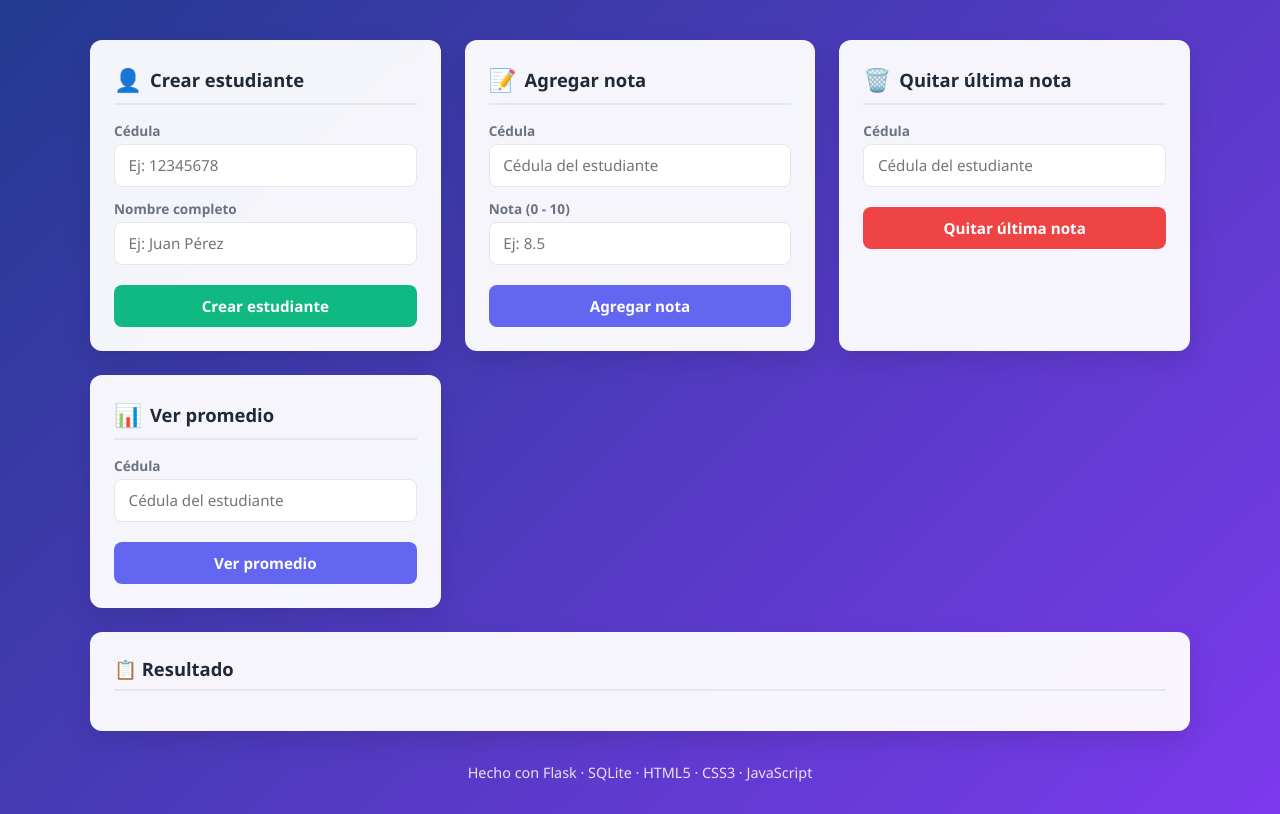
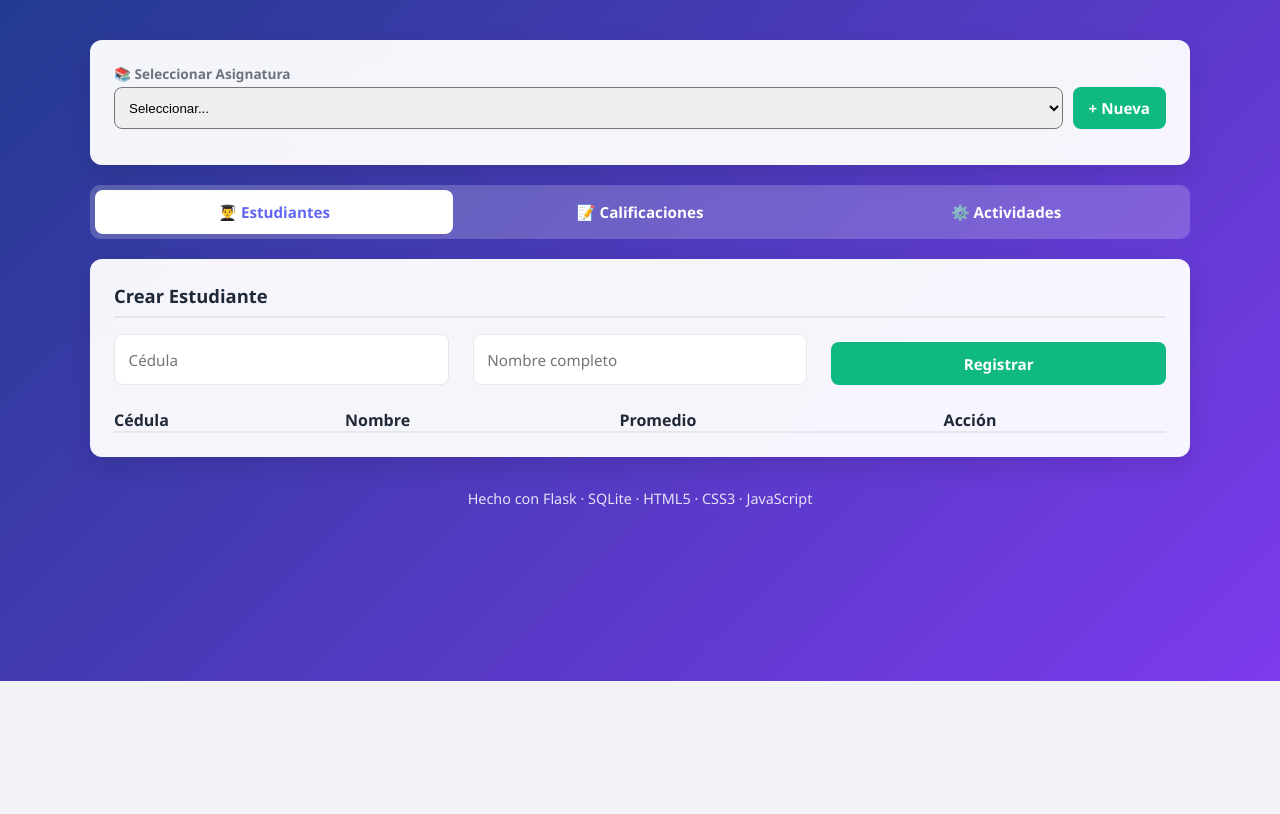
Before and after one commit to kevingarces315956/Sistema-de-notas-universitario, a Flask app: page / in a window 1280 px wide. Shown: the part 119-933 px from the top of the page. After the commit the page ends 800 px from the top, so only its background shows below. Run offline with Flask 3, Linux system fonts and the light colour scheme; data that the repository does not hold is empty.

Commit message:
funcionalidad(lanzamiento): v3.0.0 - lanzamiento de arquitectura híbrida con calificación ponderada y soporte para múltiples materias

```diff
--- a/mi_universidad/app.py
+++ b/mi_universidad/app.py
@@ -43,6 +43,7 @@ def init_db():
                       FOREIGN KEY(estudiante_id) REFERENCES estudiantes(id),
                       FOREIGN KEY(tipo_nota_id) REFERENCES tipos_nota(id))''')
         conn.commit()
+    print(f"Base de datos inicializada en: {os.path.abspath(DB_PATH)}")
 
 init_db()
 
--- a/mi_universidad/static/css/styles.css
+++ b/mi_universidad/static/css/styles.css
@@ -14,6 +14,33 @@
     --shadow: 0 10px 25px rgba(0, 0, 0, 0.1);
     --shadow-hover: 0 15px 35px rgba(0, 0, 0, 0.15);
     --radius: 12px;
+}
+
+/* ========== Tabs ========== */
+.tabs {
+    display: flex;
+    gap: 8px;
+    margin-bottom: 20px;
+    background: rgba(255, 255, 255, 0.2);
+    padding: 5px;
+    border-radius: 10px;
+}
+
+.tab-btn {
+    flex: 1;
+    padding: 12px;
+    background: transparent;
+    border: none;
+    color: white;
+    font-weight: 600;
+    cursor: pointer;
+    border-radius: 8px;
+    margin-top: 0;
+}
+
+.tab-btn.active {
+    background: white;
+    color: var(--primary);
 }
 
 /* ========== Reset / Base ========== */
@@ -53,6 +80,18 @@ body {
 .header p {
     font-size: 1.1rem;
     opacity: 0.9;
+}
+
+/* ========== Modals ========== */
+.modal {
+    display: none;
+    position: fixed;
+    top: 0; left: 0;
+    width: 100%; height: 100%;
+    background: rgba(0,0,0,0.6);
+    justify-content: center;
+    align-items: center;
+    z-index: 1000;
 }
 
 /* ========== Grid de cards ========== */
--- a/mi_universidad/static/js/app.js
+++ b/mi_universidad/static/js/app.js
@@ -232,3 +232,25 @@ function cambiarPestana(panelId) {
 
 function mostrarModal() { $('modalAsignatura').style.display = 'flex'; }
 function cerrarModal() { $('modalAsignatura').style.display = 'none'; }
+
+function mostrarModalEditar(id, nombre, porcentaje) {
+    $('editActId').value = id;
+    $('editActNombre').value = nombre;
+    $('editActPorcentaje').value = porcentaje;
+    $('modalEditarActividad').style.display = 'flex';
+}
+
+function cerrarModalEditar() {
+    $('modalEditarActividad').style.display = 'none';
+}
+
+async function guardarEdicionActividad() {
+    const id = $('editActId').value;
+    const nombre = $('editActNombre').value.trim();
+    const porcentaje = parseFloat($('editActPorcentaje').value);
+    await apiRequest(`/tipo_nota/${id}`, { method: 'PUT', body: JSON.stringify({ nombre, porcentaje }) });
+    cerrarModalEditar();
+    cargarActividades();
+    cargarEstudiantes();
+    showToast('Actividad actualizada', 'success');
+}
--- a/mi_universidad/templates/index.html
+++ b/mi_universidad/templates/index.html
@@ -15,56 +15,78 @@
             <p>Gestiona estudiantes, notas y promedios de forma sencilla</p>
         </header>
 
-        <section class="grid">
-            <div class="card">
-                <h3><span class="icon">👤</span> Crear estudiante</h3>
+        <div class="card" style="margin-bottom: 20px;">
             <div class="field">
-                    <label for="cedula">Cédula</label>
-                    <input type="text" id="cedula" placeholder="Ej: 12345678">
+                <label>📚 Seleccionar Asignatura</label>
+                <div style="display: flex; gap: 10px;">
+                    <select id="selectAsignatura" style="flex: 1; padding: 10px; border-radius: 8px;"></select>
+                    <button onclick="mostrarModal()" class="btn-success" style="width: auto; margin: 0;">+ Nueva</button>
                 </div>
-                <div class="field">
-                    <label for="nombre">Nombre completo</label>
-                    <input type="text" id="nombre" placeholder="Ej: Juan Pérez">
             </div>
-                <button id="btn-crear" class="btn-success">Crear estudiante</button>
         </div>
 
-            <div class="card">
-                <h3><span class="icon">📝</span> Agregar nota</h3>
-                <div class="field">
-                    <label for="notaCedula">Cédula</label>
-                    <input type="text" id="notaCedula" placeholder="Cédula del estudiante">
-                </div>
-                <div class="field">
-                    <label for="notaValor">Nota (0 - 10)</label>
-                    <input type="number" id="notaValor" placeholder="Ej: 8.5" min="0" max="10" step="0.1">
-                </div>
-                <button id="btn-agregar-nota">Agregar nota</button>
+        <div class="tabs">
+            <button class="tab-btn active" onclick="cambiarPestana('panelEstudiantes')">👨‍🎓 Estudiantes</button>
+            <button class="tab-btn" onclick="cambiarPestana('panelNotas')">📝 Calificaciones</button>
+            <button class="tab-btn" onclick="cambiarPestana('panelActividades')">⚙️ Actividades</button>
         </div>
 
-            <div class="card">
-                <h3><span class="icon">🗑️</span> Quitar última nota</h3>
-                <div class="field">
-                    <label for="quitarCedula">Cédula</label>
-                    <input type="text" id="quitarCedula" placeholder="Cédula del estudiante">
+        <div id="panelEstudiantes" class="panel card">
+            <h3>Crear Estudiante</h3>
+            <div class="grid">
+                <input type="text" id="estCedula" placeholder="Cédula">
+                <input type="text" id="estNombre" placeholder="Nombre completo">
+                <button onclick="crearEstudiante()" class="btn-success">Registrar</button>
             </div>
-                <button id="btn-quitar" class="btn-danger">Quitar última nota</button>
+            <table id="tablaEstudiantes" style="width: 100%; margin-top: 20px; border-collapse: collapse;">
+                <thead>
+                    <tr style="text-align: left; border-bottom: 2px solid var(--border);">
+                        <th>Cédula</th><th>Nombre</th><th>Promedio</th><th>Acción</th>
+                    </tr>
+                </thead>
+                <tbody></tbody>
+            </table>
         </div>
 
+        <div id="panelNotas" class="panel card" style="display: none;">
+            <h3>Gestionar Calificaciones</h3>
+            <select id="selectEstudianteNota" style="width: 100%; margin-bottom: 15px; padding: 10px;"></select>
+            <div id="actividadesNotas"></div>
+        </div>
+
+        <div id="panelActividades" class="panel card" style="display: none;">
+            <h3>Configurar Actividades (Porcentajes)</h3>
+            <div class="grid">
+                <input type="text" id="actNombre" placeholder="Nombre (ej: Parcial 1)">
+                <input type="number" id="actPorcentaje" placeholder="Porcentaje (ej: 30)" min="0" max="100">
+                <button onclick="agregarActividad()" class="btn-success">Añadir</button>
+            </div>
+            <div id="totalPorcentajeMsg" style="margin-top: 10px;"></div>
+            <table id="tablaActividades" style="width: 100%; margin-top: 15px;">
+                <thead><tr><th>Actividad</th><th>Peso</th><th>Acción</th></tr></thead>
+                <tbody></tbody>
+            </table>
+        </div>
+
+        <div id="modalAsignatura" class="modal">
             <div class="card">
-                <h3><span class="icon">📊</span> Ver promedio</h3>
-                <div class="field">
-                    <label for="verCedula">Cédula</label>
-                    <input type="text" id="verCedula" placeholder="Cédula del estudiante">
+                <h3>Nueva Asignatura</h3>
+                <input type="text" id="nuevaAsignatura" placeholder="Nombre de la materia">
+                <button onclick="crearAsignatura()" class="btn-success">Crear</button>
+                <button onclick="cerrarModal()" class="btn-danger">Cancelar</button>
             </div>
-                <button id="btn-ver">Ver promedio</button>
         </div>
-        </section>
 
-        <section class="result-card">
-            <h3>📋 Resultado</h3>
-            <div id="resultado"></div>
-        </section>
+        <div id="modalEditarActividad" class="modal">
+            <div class="card">
+                <h3>Editar Actividad</h3>
+                <input type="text" id="editActNombre" placeholder="Nombre">
+                <input type="number" id="editActPorcentaje" placeholder="Porcentaje" step="1" min="0" max="100">
+                <input type="hidden" id="editActId">
+                <button onclick="guardarEdicionActividad()" class="btn-success">Guardar</button>
+                <button onclick="cerrarModalEditar()" class="btn-danger">Cancelar</button>
+            </div>
+        </div>
 
         <footer class="footer">
             <p>Hecho con Flask · SQLite · HTML5 · CSS3 · JavaScript</p>
```
Also changed, not shown: README.md, 2 other files. Lines whose indentation alone changed are shown as unchanged.
